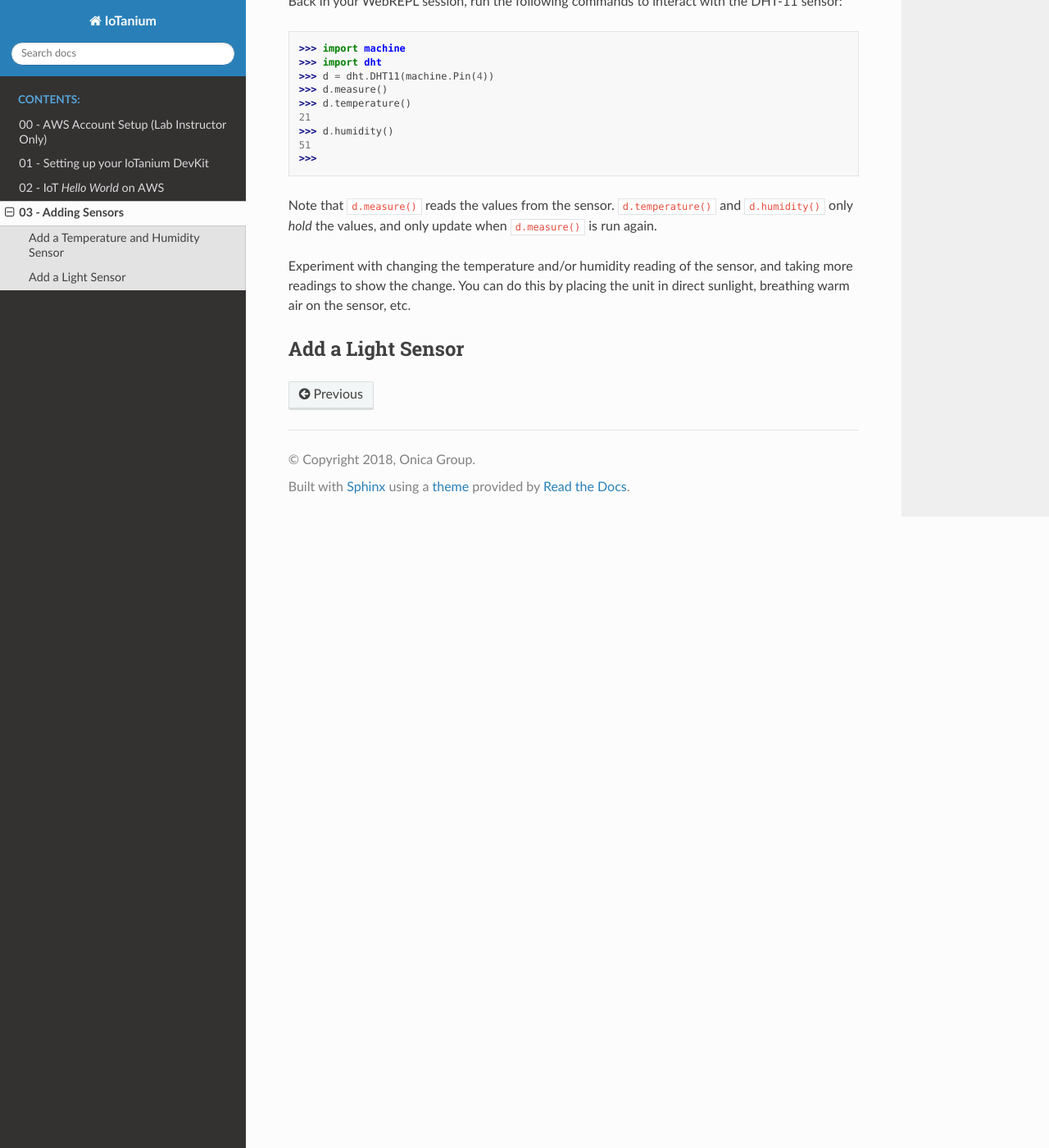
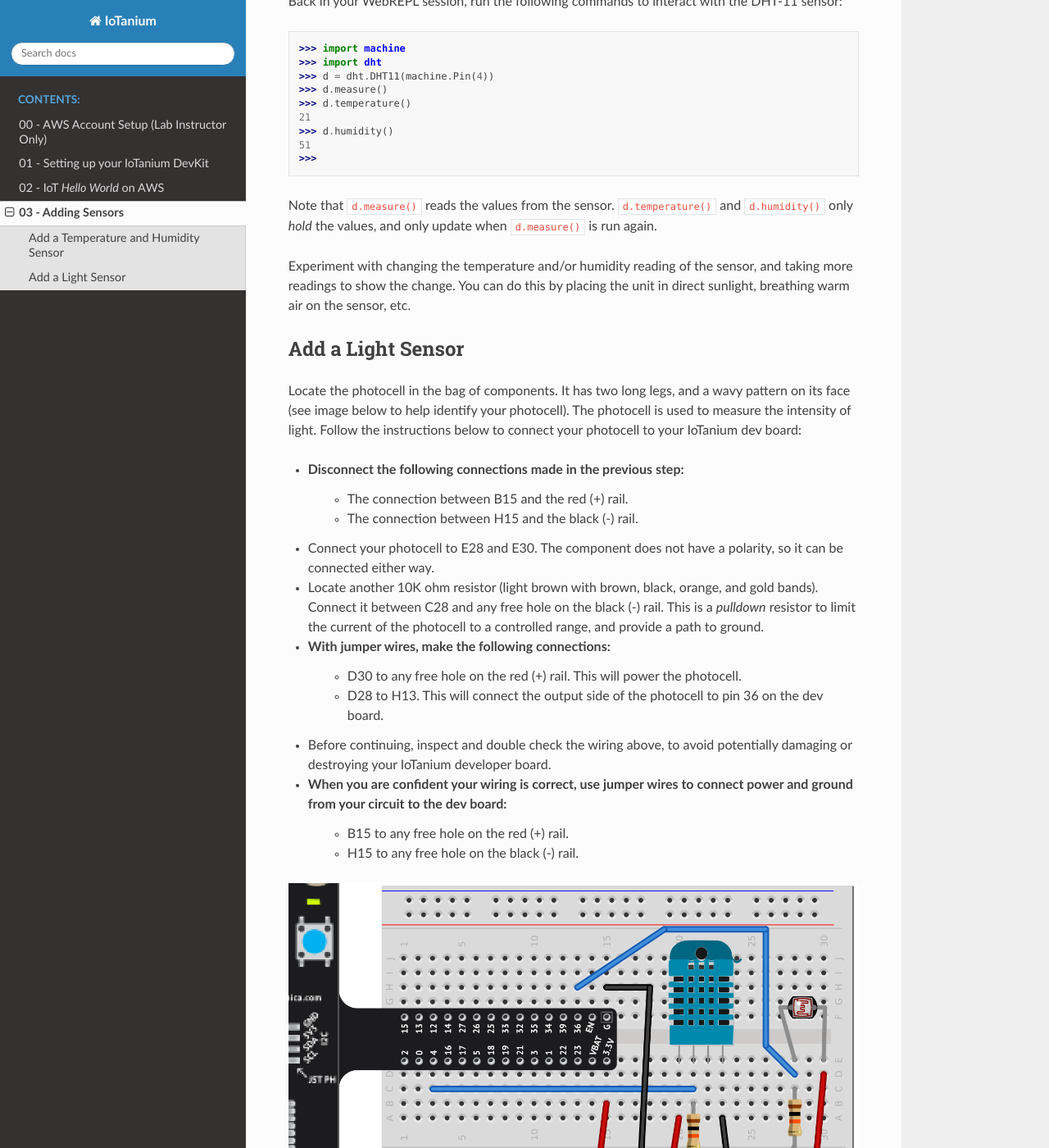
Before and after one commit to mpataws/iotanium, a Sphinx documentation site: the page built from docs/source/adding_sensors/adding_sensors.rst, in a window 1280 px wide and 1400 px high, scrolled down 1330 px. Shown: the whole window at 82% size. Built offline with Sphinx 7.4.7 and the Read the Docs theme 2.0.0, drawn with Linux system fonts in a browser that asks for light colours; some of the changed text lies outside the part shown.

Commit message:
add photocell

```diff
--- a/docs/source/adding_sensors/adding_sensors.rst
+++ b/docs/source/adding_sensors/adding_sensors.rst
@@ -43,3 +43,37 @@ Experiment with changing the temperature and/or humidity reading of the sensor,
 
 Add a Light Sensor
 ---------------------
+Locate the photocell in the bag of components.  It has two long legs, and a wavy pattern on its face (see image below to help identify your photocell).  The photocell is used to measure the intensity of light.  Follow the instructions below to connect your photocell to your IoTanium dev board:
+
+- **Disconnect** the following connections made in the previous step:
+   - The connection between B15 and the red (+) rail.
+   - The connection between H15 and the black (-) rail.
+
+- Connect your photocell to E28 and E30.  The component does not have a polarity, so it can be connected either way.
+- Locate another 10K ohm resistor (light brown with brown, black, orange, and gold bands).  Connect it between C28 and any free hole on the black (-) rail.  This is a `pulldown` resistor to limit the current of the photocell to a controlled range, and provide a path to ground.
+- With jumper wires, make the following connections:
+   - D30 to any free hole on the red (+) rail. This will power the photocell.
+   - D28 to H13.  This will connect the output side of the photocell to pin 36 on the dev board.
+
+- Before continuing, inspect and double check the wiring above, to avoid potentially damaging or destroying your IoTanium developer board.
+- When you are confident your wiring is correct, use jumper wires to connect power and ground from your circuit to the dev board:
+   - B15 to any free hole on the red (+) rail.
+   - H15 to any free hole on the black (-) rail.
+
+.. image:: ../img/temp_humid_ldr_breadboard.png
+    :width: 2550px
+    :align: center
+    :alt: temp_humid_ldr_breadboard.png
+
+Back in your WebREPL session, run the following commands to interact with the light sensor::
+
+    >>> import machine
+    >>> adc_pin = machine.Pin(36)
+    >>> adc = machine.ADC(adc_pin)
+    >>> adc.read()
+    4095
+    >>>
+
+Notice that we are using the ESP32's onboard `Analog to Digital <https://en.wikipedia.org/wiki/Analog-to-digital_converter>`_ capabilies.  The photocell is an analog sensor, so we need to convert its reading to a digital value to use in code.
+
+Experiment with covering up the photocell with your hand, and taking the reading again.  What do you observe?
```
Also changed, not shown: other parts of docs/source/adding_sensors/adding_sensors.rst (+1 -1 lines), docs/source/img/temp_humid_ldr_breadboard.png (added).
